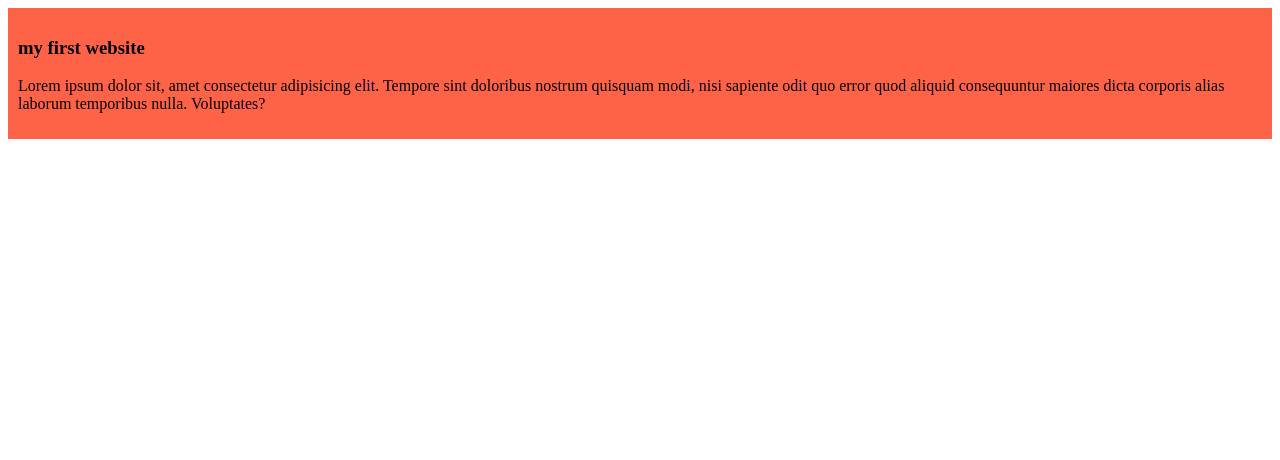
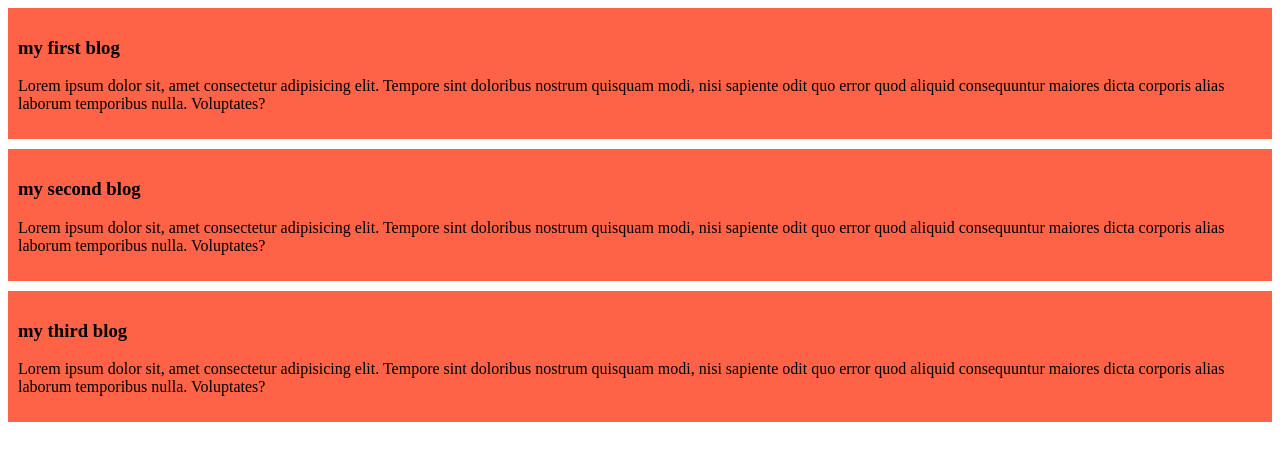
Before and after one commit to mszoha/my-simple-website, a plain HTML site: page index.html in a window 1280 px wide. Drawn offline with Linux system fonts and the light colour scheme.

Commit message:
added 2nd and 3rd blog

```diff
--- a/index.html
+++ b/index.html
@@ -1,15 +1,33 @@
 <!DOCTYPE html>
 <html lang="en">
+
 <head>
     <meta charset="UTF-8">
     <meta name="viewport" content="width=device-width, initial-scale=1.0">
     <title>my simple wesite</title>
     <link rel="stylesheet" href="styles/blog.css">
 </head>
+
 <body>
+
     <div>
-        <h3>my first website</h3>
-        <p>Lorem ipsum dolor sit, amet consectetur adipisicing elit. Tempore sint doloribus nostrum quisquam modi, nisi sapiente odit quo error quod aliquid consequuntur maiores dicta corporis alias laborum temporibus nulla. Voluptates?</p>
+        <h3>my first blog</h3>
+        <p>Lorem ipsum dolor sit, amet consectetur adipisicing elit. Tempore sint doloribus nostrum quisquam modi, nisi
+            sapiente odit quo error quod aliquid consequuntur maiores dicta corporis alias laborum temporibus nulla.
+            Voluptates?</p>
+    </div>
+    <div>
+        <h3>my second blog</h3>
+        <p>Lorem ipsum dolor sit, amet consectetur adipisicing elit. Tempore sint doloribus nostrum quisquam modi, nisi
+            sapiente odit quo error quod aliquid consequuntur maiores dicta corporis alias laborum temporibus nulla.
+            Voluptates?</p>
+    </div>
+    <div>
+        <h3>my third blog</h3>
+        <p>Lorem ipsum dolor sit, amet consectetur adipisicing elit. Tempore sint doloribus nostrum quisquam modi, nisi
+            sapiente odit quo error quod aliquid consequuntur maiores dicta corporis alias laborum temporibus nulla.
+            Voluptates?</p>
     </div>
 </body>
+
 </html>
--- a/styles/blog.css
+++ b/styles/blog.css
@@ -1,4 +1,5 @@
 div{
     background-color: tomato;
     padding: 10px;
+    margin-bottom: 10px;
 }
```
